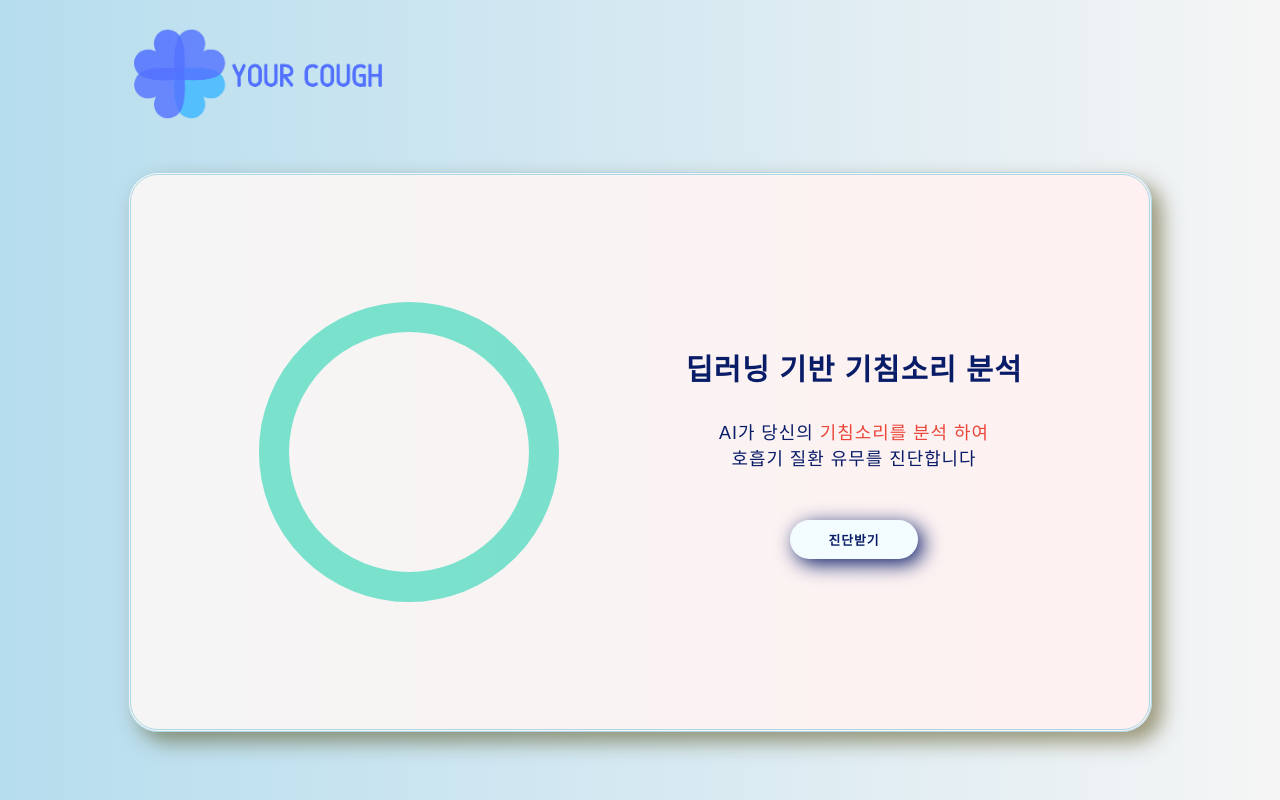
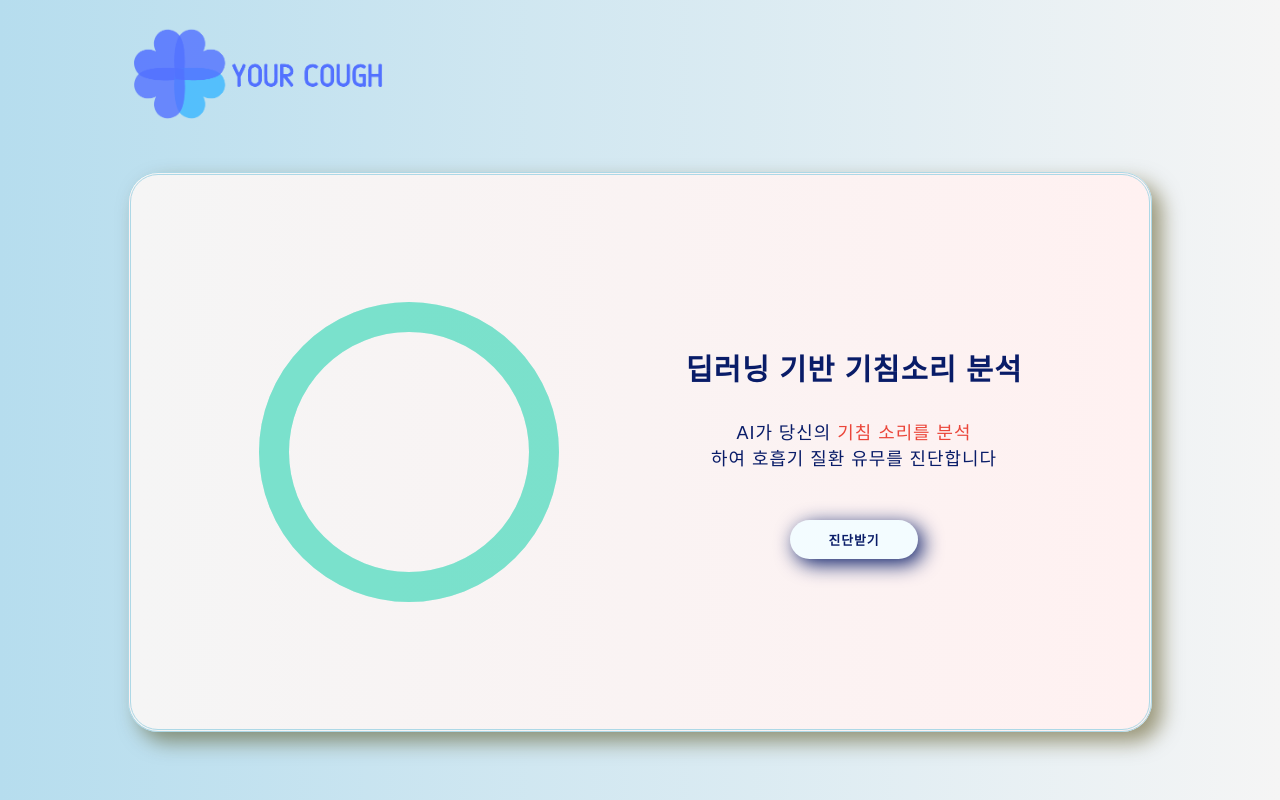
Before and after one commit to Soojong94/SilJeon, a React app in the folder your_voice/front/: page / in a window 1280 px wide. Built offline with nearby package versions, Linux system fonts and the light colour scheme.

Commit message:
0618 css 수정

```diff
--- a/your_voice/front/src/NewMain/NewMainPg.jsx
+++ b/your_voice/front/src/NewMain/NewMainPg.jsx
@@ -35,9 +35,9 @@ function NewMainPg() {
         <div className='voiceContent'>
           <h2 className='voiceDsEg'>딥러닝 기반 기침소리 분석</h2>
           <span className="expln ">AI가 당신의</span>
-          <span className="expln expln1"> 기침소리를 분석 하여</span>
-          <br/>
-          <span className="expln expln2"> 호흡기 질환 유무를 진단</span>
+          <span className="expln expln1"> 기침 소리를 분석</span>
+          <br />
+          <span className="expln expln2">하여 호흡기 질환 유무를 진단</span>
           <span className="expln">합니다</span>
           <div className='mainBtn-box'>
             <Covidbtn />
```
